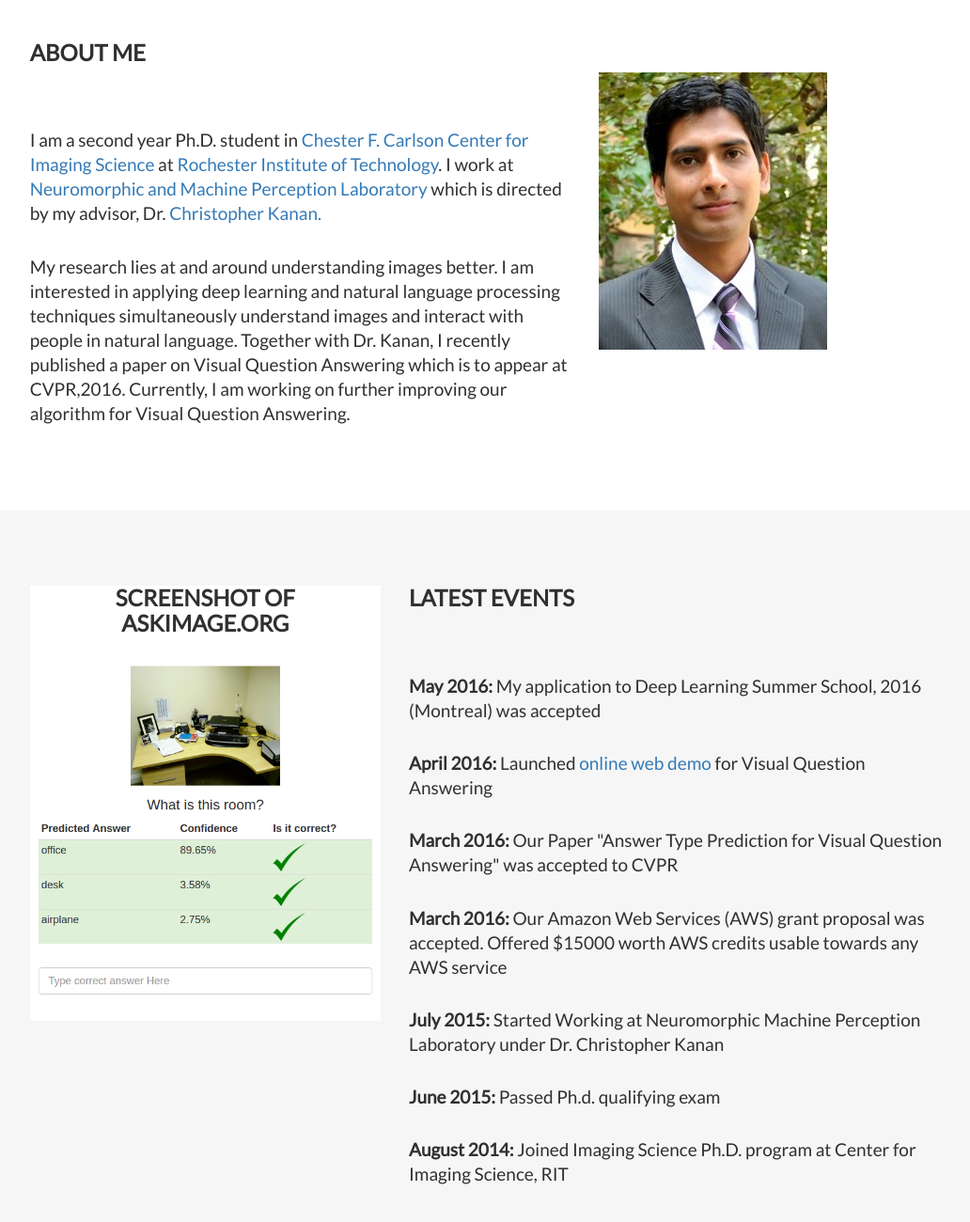
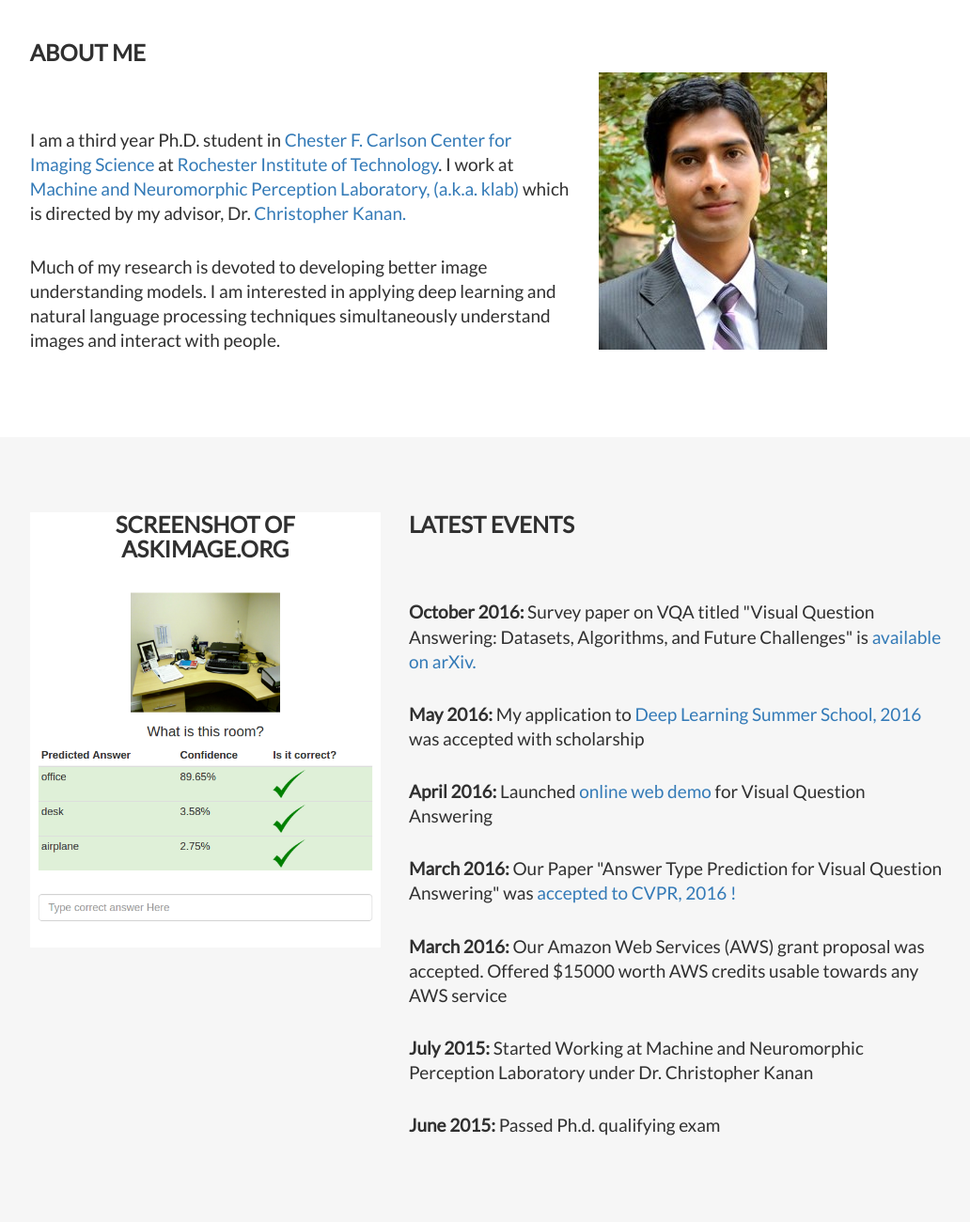
Before and after one commit to kushalkafle/kushalkafle.github.io, a plain HTML site: page index.html in a window 1280 px wide. Shown: the part 480-1780 px from the top of the page at 94% size, without its empty margins (220-1252 px from the left). Drawn offline with nearby package versions, Linux system fonts and the light colour scheme.

Commit message:
Updated year. Added review paper

```diff
--- a/index.html
+++ b/index.html
@@ -253,8 +253,8 @@
   <div class="row">
     <div class="col-sm-6 col-sm-offset-2">
       <h2>About Me</h2><br>
-        <h4>I am a second year Ph.D. student in <a href="http://www.cis.rit.edu" target="_blank">Chester F. Carlson Center for Imaging Science</a> at <a href="http://www.rit.edu" target="_blank">Rochester Institute of Technology</a>. I work at <a href="http://klab.cis.rit.edu" target="_blank">Neuromorphic and Machine Perception Laboratory</a> which is directed by my advisor, Dr. <a href="http://chriskanan.com" target="_blank">Christopher Kanan.</a></h4>
-      <h4>My research lies at and around understanding images better. I am interested in applying deep learning and natural language processing techniques simultaneously understand images and interact with people in natural language. Together with Dr. Kanan, I recently published a paper on Visual Question Answering which is to appear at CVPR,2016. Currently, I am working on further improving our algorithm for Visual Question Answering. </h4>
+        <h4>I am a third year Ph.D. student in <a href="http://www.cis.rit.edu" target="_blank">Chester F. Carlson Center for Imaging Science</a> at <a href="http://www.rit.edu" target="_blank">Rochester Institute of Technology</a>. I work at <a href="http://klab.cis.rit.edu" target="_blank">Machine and Neuromorphic Perception Laboratory, (a.k.a. klab)</a> which is directed by my advisor, Dr. <a href="http://chriskanan.com" target="_blank">Christopher Kanan.</a></h4>
+      <h4>Much of my research is devoted to developing better image understanding models. I am interested in applying deep learning and natural language processing techniques simultaneously understand images and interact with people. </h4>
     </div>
     <div class="col-sm-4">
         <br><br>
@@ -271,14 +271,13 @@
     </div>
     <div class="col-sm-6">
       <h2>Latest Events</h2><br>
-        <h4><strong>May 2016:</strong> My application to Deep Learning Summer School, 2016 (Montreal) was accepted </h4>
-      <h4><strong>April 2016:</strong> Launched <a href="http://askimage.org" target="_blank">online web demo</a> for Visual Question Answering </h4>
-      <h4><strong>March 2016:</strong> Our Paper "Answer Type Prediction for Visual Question Answering" was accepted to CVPR </h4>
-      <h4><strong>March 2016:</strong> Our Amazon Web Services (AWS) grant proposal was accepted. Offered $15000 worth AWS credits usable towards any AWS service</h4>
-      <h4><strong>July 2015:</strong> Started Working at Neuromorphic Machine Perception Laboratory under Dr. Christopher Kanan </h4>
-    <h4><strong>June 2015:</strong> Passed Ph.d. qualifying exam </h4>
-    <h4><strong>August 2014:</strong> Joined Imaging Science Ph.D. program at Center for Imaging Science, RIT </h4>
-
+    <h4><strong>October 2016:</strong> Survey paper on VQA titled "Visual Question Answering: Datasets, Algorithms, and Future Challenges" is <a href="https://arxiv.org/abs/1610.01465">available on arXiv.</a>  </h4>
+    <h4><strong>May 2016:</strong> My application to <a href = "https://sites.google.com/site/deeplearningsummerschool2016/"> Deep Learning Summer School, 2016 </a>was accepted with scholarship </h4>
+    <h4><strong>April 2016:</strong> Launched <a href="http://askimage.org" target="_blank">online web demo</a> for Visual Question Answering </h4>
+    <h4><strong>March 2016:</strong> Our Paper "Answer Type Prediction for Visual Question Answering" was <a href="http://www.cv-foundation.org/openaccess/content_cvpr_2016/html/Kafle_Answer-Type_Prediction_for_CVPR_2016_paper.html">accepted to CVPR, 2016 !</a> </h4>
+    <h4><strong>March 2016:</strong> Our Amazon Web Services (AWS) grant proposal was accepted. Offered $15000 worth AWS credits usable towards any AWS service</h4>
+      <h4><strong>July 2015:</strong> Started Working at Machine and Neuromorphic Perception Laboratory under Dr. Christopher Kanan </h4>
+    <h4><strong>June 2015:</strong> Passed Ph.d. qualifying exam</h4>
 
 
     </div>
@@ -310,11 +309,15 @@
     <div class="row">
 
     <div class="col-sm-8 col-sm-offset-2">
-  <h2>Refereed Publications</h2>
-  <li><h4 class="text-left">Kafle, K., Kanan, C. (2016) Answer-Type Prediction for Visual Question Answering. In: Proc. <i>IEEE Conference on Computer Vision and Pattern Recognition</i> (CVPR-2016).
+  <h2>Latest Manuscripts</h2>
+  <li><h4 class="text-left">Kafle, K., Kanan, C. (2016) Visual Question Answering: Datasets, Algorithms, and Future Challenges.
+ <i>arXiv preprint arXiv:1610.01465</i>.
+  <a href="https://arxiv.org/abs/1610.01465" target="_blank"> <kbd>paper</kbd> </a> </h4></li>
+      <h2>Refereed Publications</h2>
+  <li><h4 class="text-left">Kafle, K., Kanan, C. (2016) Answer-Type Prediction for Visual Question Answering. In: Proc. <i>IEEE Conference on Computer Vision and Pattern Recognition (CVPR-2016).</i>
   <a href="http://www.cv-foundation.org/openaccess/content_cvpr_2016/html/Kafle_Answer-Type_Prediction_for_CVPR_2016_paper.html" target="_blank"> <kbd>paper</kbd> </a> <a href="http://askimage.org" target="_blank"> <kbd>demo</kbd> </a> </h4></li>
         <h2>Abstracts and Posters</h2>
-  <li><h4 class="text-left">Kanan, C., Kafle,K. (2016) A Bayesian Model of Visual Question Answering. 16<sup>th</sup> Annual Meeting, Vision Sciences Society, St. Pete Beach, Florida.</h4></li>
+  <li><h4 class="text-left">Kanan, C., Kafle,K. (2016) A Bayesian Model of Visual Question Answering. <i>16<sup>th</sup> Annual Meeting, Vision Sciences Society, St. Pete Beach, Florida.</i></h4></li>
 </div>
     </div>
     </div>
```
